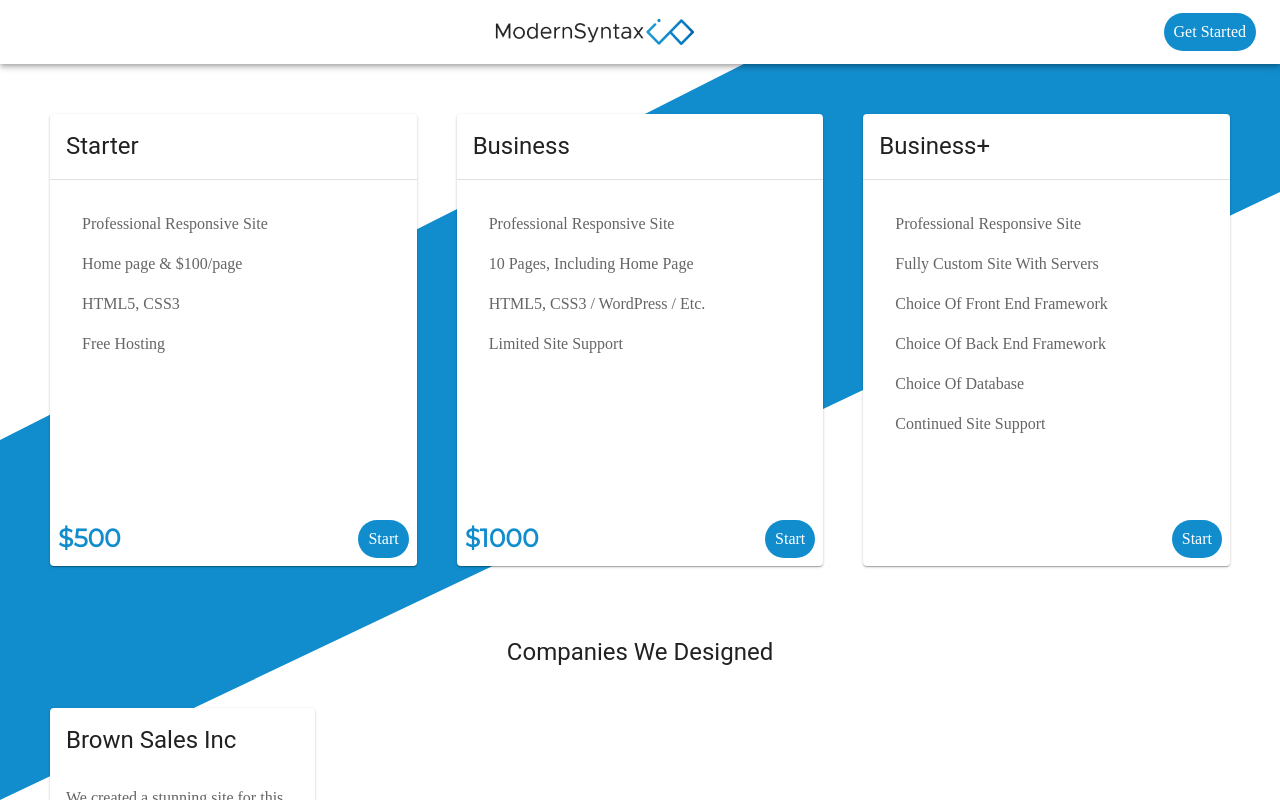
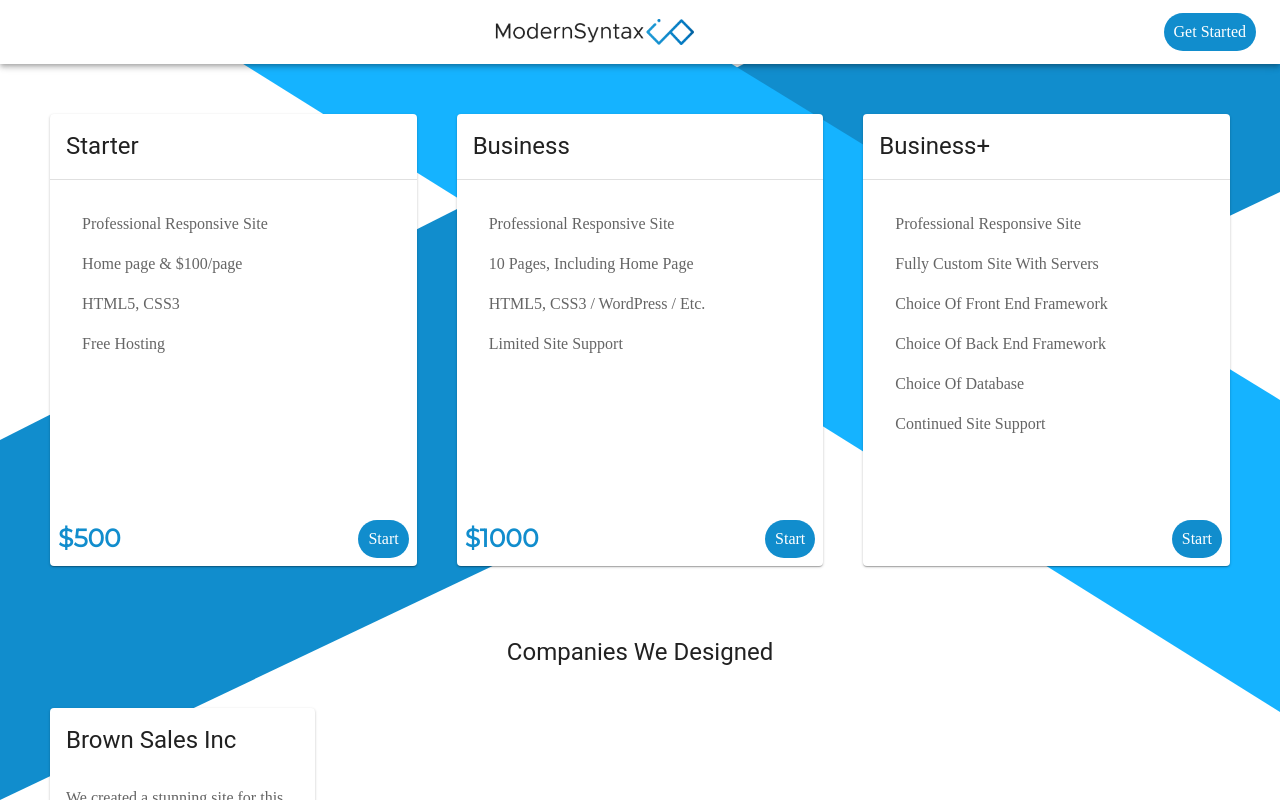
Before and after one commit to modernsyntax/modernsyntax, a React (Create React App) app: page / in a window 1280 px wide. Shown: the top 800 px of the page. Built offline with nearby package versions, Linux system fonts and the light colour scheme; a web font is replaced by a local one.

Commit message:
added second clip

```diff
--- a/src/App.css
+++ b/src/App.css
@@ -21,6 +21,18 @@
     background-color: #118DCD;
     -webkit-clip-path: polygon(100% 0, 100% 24%, 0 100%, 0 55%, 68% 0);
     clip-path: polygon(100% 0, 100% 24%, 0 100%, 0 55%, 68% 0);
+  }
+
+  .clip2 {
+    position: absolute;
+    z-index: -1;
+    top: 0;
+    max-width: 100%;
+    height: 100vh;
+    width: 100vw;
+    background-color: #15B3FF;
+    -webkit-clip-path: polygon(11% 0, 49% 0, 100% 50%, 100% 89%);
+    clip-path: polygon(11% 0, 49% 0, 100% 50%, 100% 89%);
   }
 
   main {
--- a/src/App.js
+++ b/src/App.js
@@ -13,6 +13,7 @@ class App extends Component {
       <div className="App">
         <Nav />
         <div className="clip">&nbsp;</div>
+        <div className="clip2">&nbsp;</div>
         <main>
           <PriceCard />
           <Portfolio />
```
